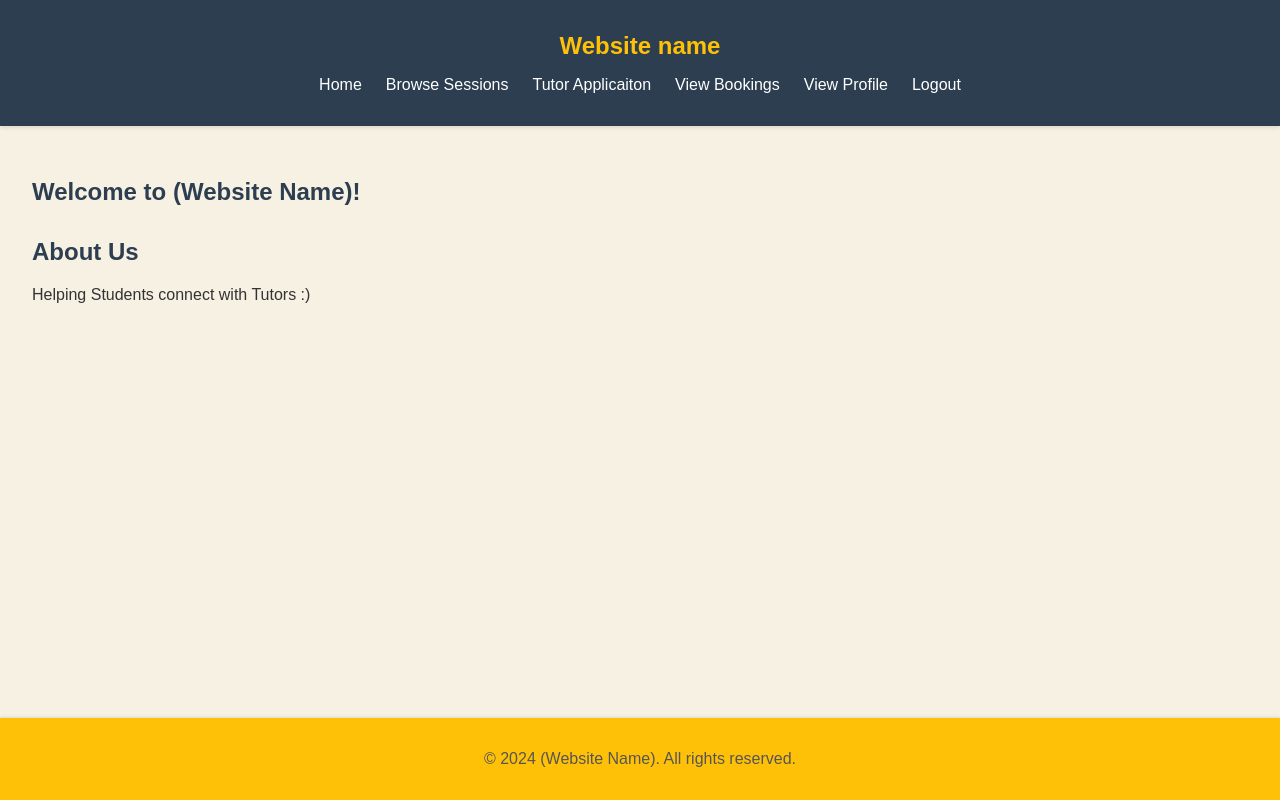
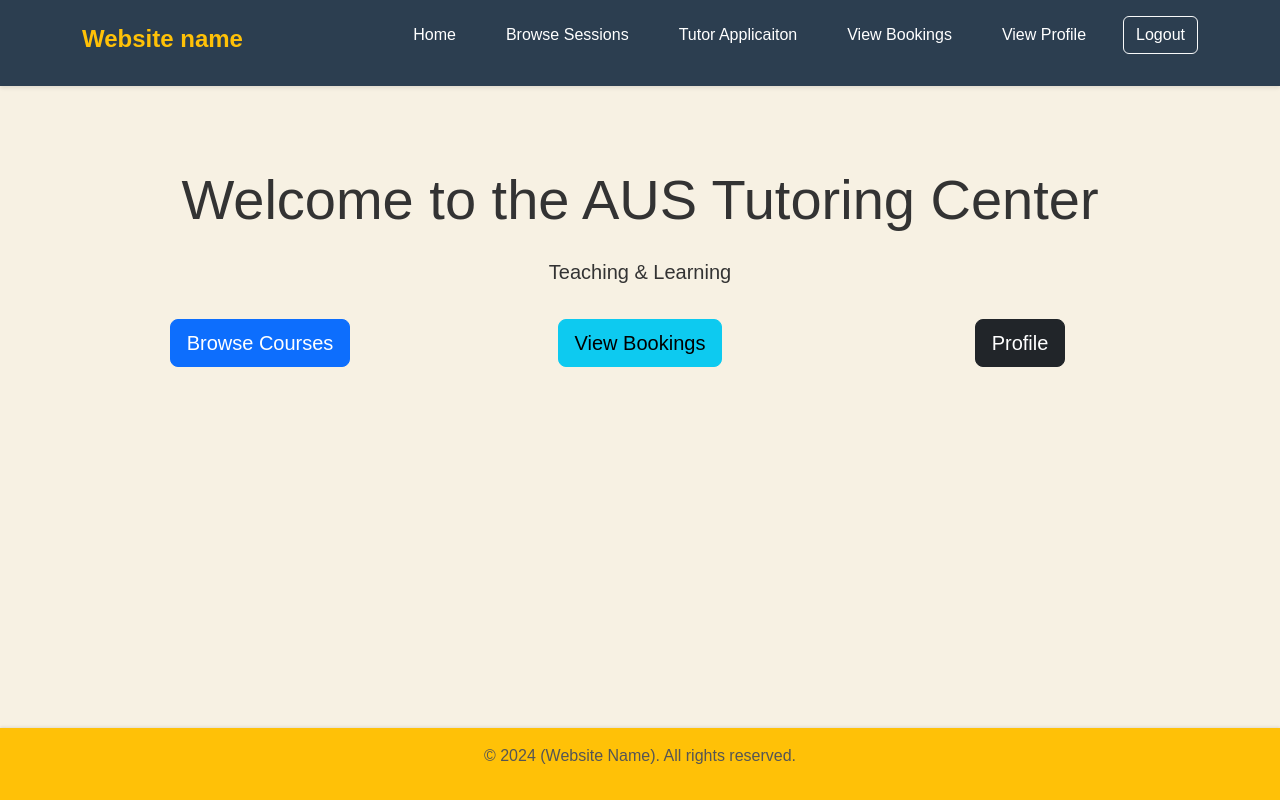
Before and after one commit to ArfanAmeen/Tutoring_Website, a plain HTML site: page index.html in a window 1280 px wide. Drawn offline with nearby package versions, Linux system fonts and the light colour scheme.

Commit message:
Update index.html

```diff
--- a/index.html
+++ b/index.html
@@ -4,6 +4,7 @@
   <meta charset="UTF-8">
   <meta name="viewport" content="width=device-width, initial-scale=1.0">
   <title>Webpage with Sticky Footer</title>
+  <link href="https://cdn.jsdelivr.net/npm/bootstrap@5.3.0-alpha1/dist/css/bootstrap.min.css" rel="stylesheet">
   <link rel="stylesheet" href="styles.css">
 </head>
 <body>
@@ -24,13 +25,42 @@
       </div>
     </header>
     <main class="content">
-      <section id="home">
-        <h2>Welcome to (Website Name)!</h2>
-      </section>
-      <section id="about">
-        <h2>About Us</h2>
-        <p>Helping Students connect with Tutors :)</p>
-      </section>
+      <div class="container text-center mt-5">
+        <div class="jumbotron">
+            <h1 class="display-4 mb-4">Welcome to the AUS Tutoring Center</h1>
+            <p class="lead mb-4">Teaching & Learning</p>
+
+            <!-- Buttons Section -->
+            <div class="row justify-content-center">
+                <div class="col-12 col-md-6 col-lg-4 my-2">
+                    <a href="./browse.html" class="btn btn-primary btn-lg">Browse Courses</a>
+                </div>
+                <div class="col-12 col-md-6 col-lg-4 my-2">
+                    <a href="./managebookings.html" class="btn btn-info btn-lg">View Bookings</a>
+                </div>
+                <div class="col-12 col-md-6 col-lg-4 my-2">
+                    <a href="./profile.html" class="btn btn-dark btn-lg">Profile</a>
+                </div>
+            </div>
+            <div class="row justify-content-center mt-4" id="applyTutorRow" style="display: none;">
+                <div class="col-12 col-md-6 col-lg-4 my-2">
+                    <a href="./tutorapp.html" class="btn btn-secondary btn-lg">Apply to be a Tutor</a>
+                </div>
+            </div>
+        </div>
+    </div>
+
+    <!-- Bootstrap JS -->
+    <script>
+        const isTutor = true; // Change this to false for non-tutors.
+
+        document.addEventListener("DOMContentLoaded", function () {
+            const applyTutorRow = document.getElementById("applyTutorRow");
+            if (!isTutor) {
+                applyTutorRow.style.display = "block";
+            }
+        });
+    </script>
     </main>
   </div>
   <footer class="footer">
```
